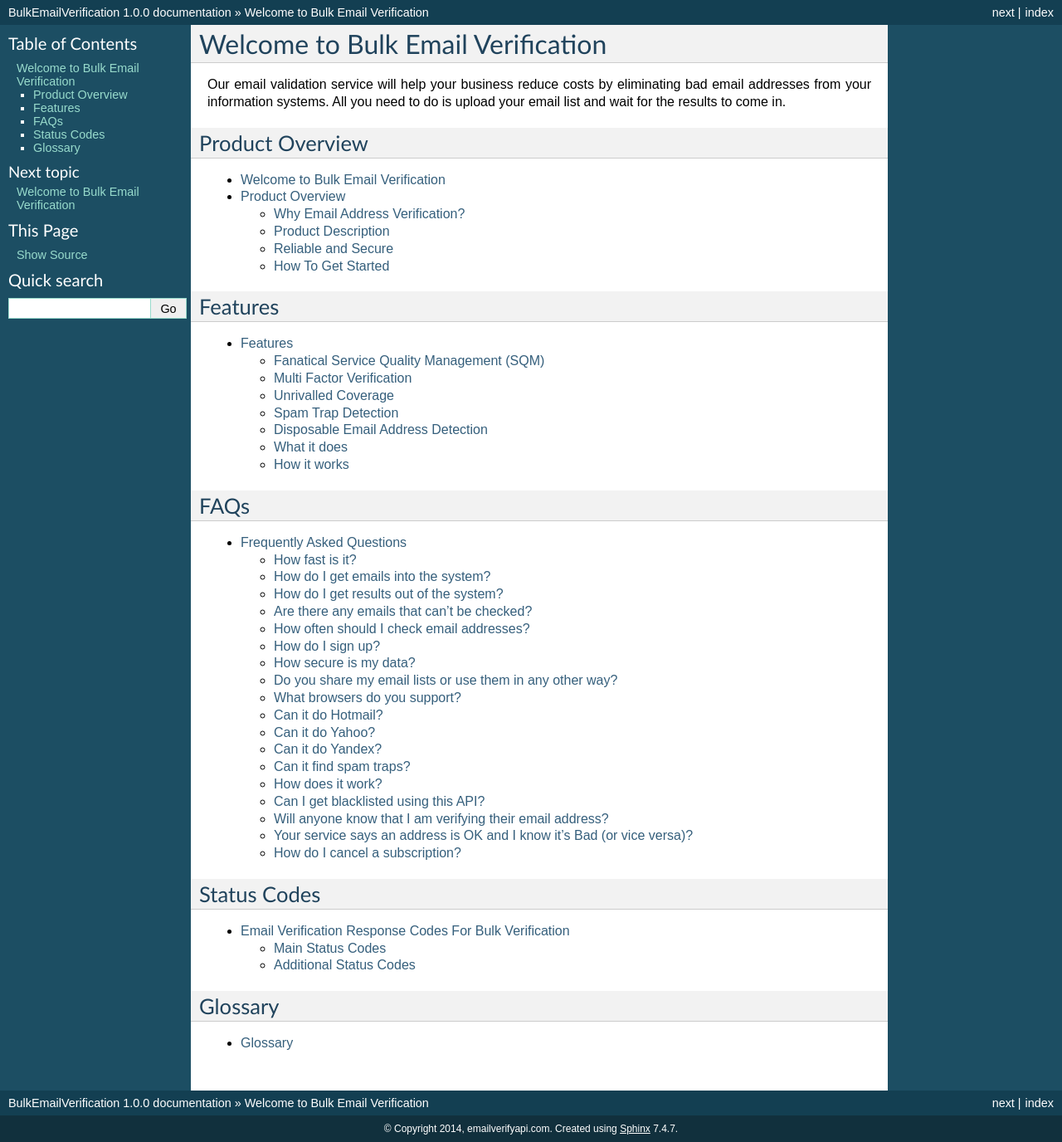
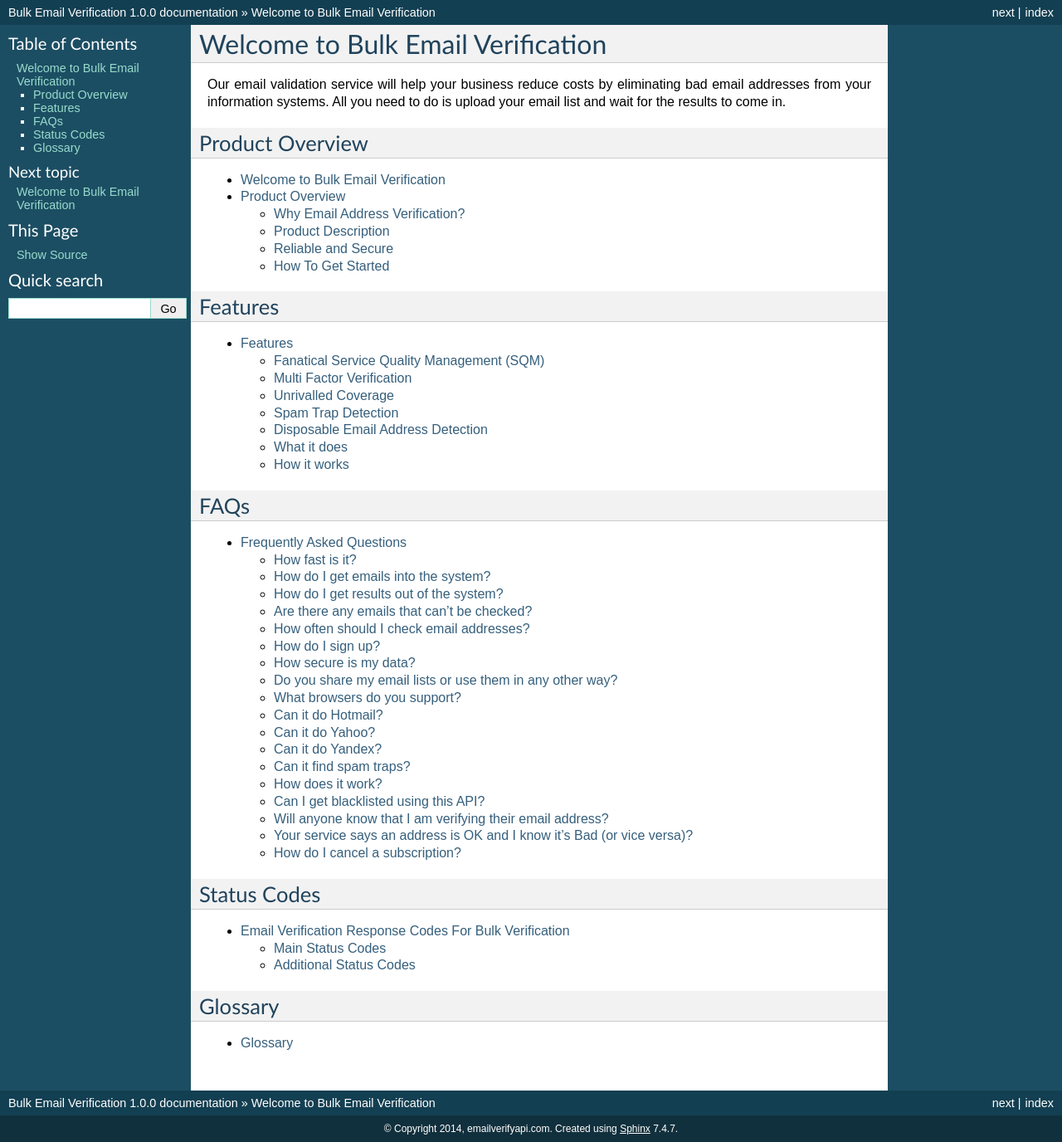
Before and after one commit to emailverifyapicom/docs-bulk, a Sphinx documentation site: the page built from docs/index.rst, in a window 1280 px wide. Shown: the whole page at 83% size. Built offline with Sphinx 7.4.7, drawn with Linux system fonts in a browser that asks for light colours.

Commit message:
Pre publish config update

```diff
--- a/docs/conf.py
+++ b/docs/conf.py
@@ -44,7 +44,7 @@
 master_doc = 'index'
 
 # General information about the project.
-project = 'BulkEmailVerification'
+project = 'Bulk Email Verification'
 copyright = '2014, emailverifyapi.com'
 
 # The version info for the project you're documenting, acts as replacement for
@@ -61,7 +61,7 @@
 #
 # This is also used if you do content translation via gettext catalogs.
 # Usually you set "language" from the command line for these cases.
-language = None
+#language = None
 
 # There are two options for replacing |today|: either, you set today to some
 # non-false value, then it is used:
@@ -216,7 +216,7 @@
 # (source start file, target name, title,
 #  author, documentclass [howto, manual, or own class]).
 latex_documents = [
-  ('index', 'BulkEmailVerification.tex', 'BulkEmailVerification Documentation',
+  ('index', 'BulkEmailVerification.tex', 'Bulk Email Verification Documentation',
    'emailverifyapi.com', 'manual'),
 ]
 
@@ -246,7 +246,7 @@
 # One entry per manual page. List of tuples
 # (source start file, name, description, authors, manual section).
 man_pages = [
-    ('index', 'bulkemailverification', 'BulkEmailVerification Documentation',
+    ('index', 'bulkemailverification', 'Bulk Email Verification Documentation',
      ['emailverifyapi.com'], 1)
 ]
 
@@ -260,7 +260,7 @@
 # (source start file, target name, title, author,
 #  dir menu entry, description, category)
 texinfo_documents = [
-  ('index', 'BulkEmailVerification', 'BulkEmailVerification Documentation',
+  ('index', 'BulkEmailVerification', 'Bulk Email Verification Documentation',
    'emailverifyapi.com', 'BulkEmailVerification', 'One line description of project.',
    'Miscellaneous'),
 ]
```
